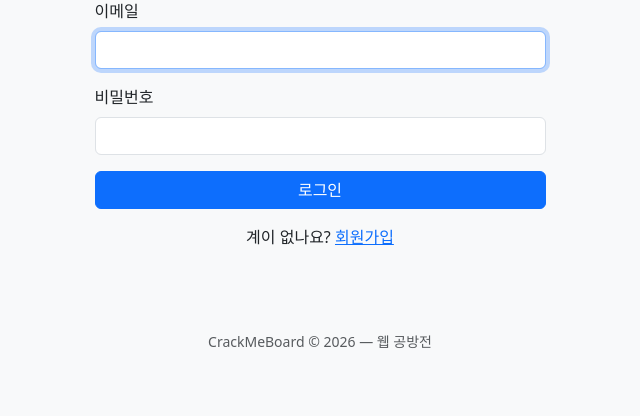
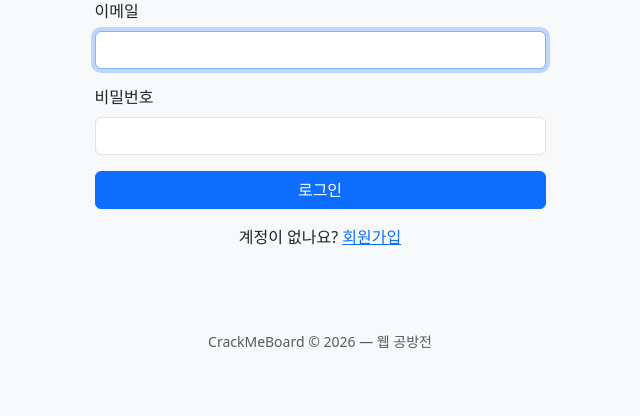
Before and after one commit to uphcu/CrackMeBoard, a Flask app: page /auth/login in a window 1280 px wide. Shown: the part 143-559 px from the top of the page, without its empty margins (320-960 px from the left). Run offline with Flask 3, Linux system fonts and the light colour scheme; some libraries are stand-ins or nearby versions.

Commit message:
fix: typo 계이→계정이

```diff
--- a/app/templates/auth/login.html
+++ b/app/templates/auth/login.html
@@ -22,7 +22,7 @@
             <button type="submit" class="btn btn-primary w-100">로그인</button>
         </form>
         <p class="mt-3 text-center">
-            계이 없나요? <a href="{{ url_for('auth.register') }}">회원가입</a>
+            계정이 없나요? <a href="{{ url_for('auth.register') }}">회원가입</a>
         </p>
     </div>
 </div>
```
